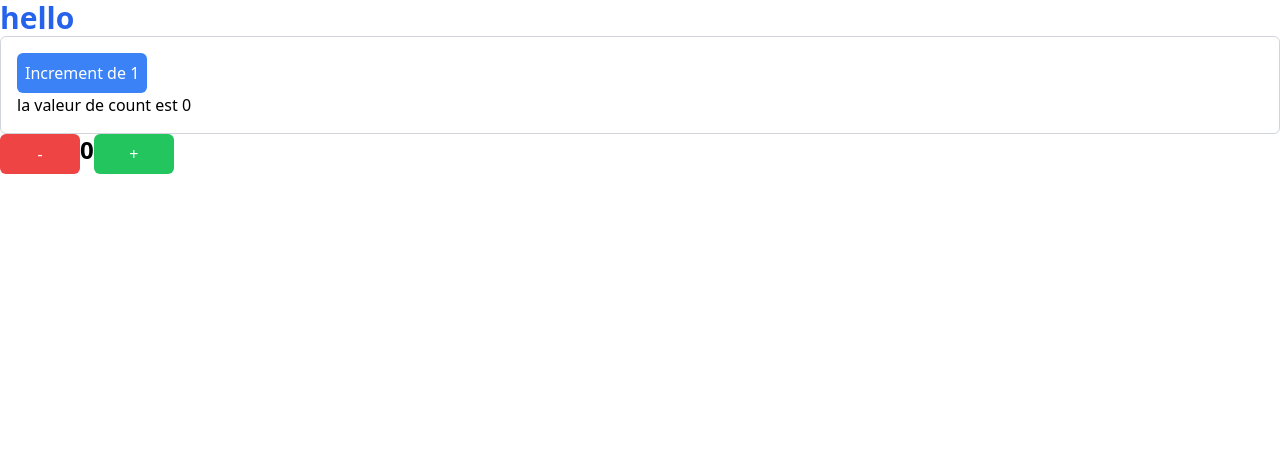
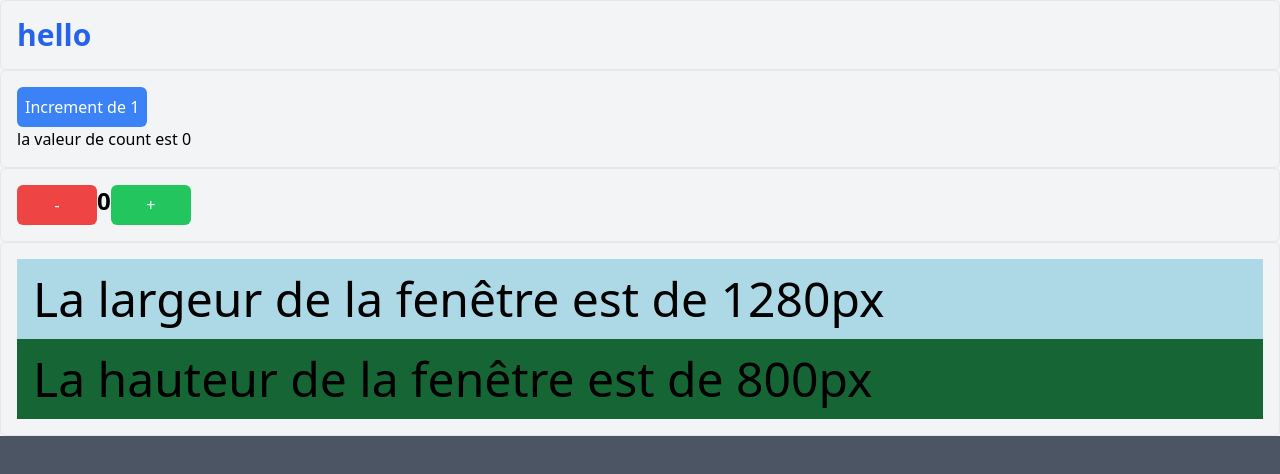
Before and after one commit to Sensy-gmn/premiere-semaine-react, a React (Vite) app: page / in a window 1280 px wide. Shown: the top 474 px of the page. Built offline with nearby package versions, Linux system fonts and the light colour scheme.

Commit message:
useEffect actualization on resizing with / height

```diff
--- a/index.html
+++ b/index.html
@@ -7,7 +7,7 @@
 
         <title>Vite + React</title>
     </head>
-    <body>
+    <body class="bg-gray-600">
         <div id="root"></div>
         <script type="module" src="/src/main.jsx"></script>
     </body>
--- a/src/App.jsx
+++ b/src/App.jsx
@@ -1,14 +1,26 @@
 import Card from "./Components/Card";
 import MagicCounter from "./Components/MagicCounter";
+import ResponsiveBackground from "./Components/ResponsiveBackground";
+import Section from "./Components/Templates/Section";
 import Title from "./Components/Templates/Title";
-
 function App() {
     return (
-        <div className="container mx-auto">
-            <Title title="hello" />
-            <Card />
+        <div className="container mx-auto bg-gray-100">
+            <Section>
+                <Title title="hello" />
+            </Section>
 
-            <MagicCounter />
+            <Section>
+                <Card />
+            </Section>
+
+            <Section>
+                <MagicCounter />
+            </Section>
+
+            <Section>
+                <ResponsiveBackground />
+            </Section>
         </div>
     );
 }
--- a/src/Components/Card.jsx
+++ b/src/Components/Card.jsx
@@ -8,7 +8,7 @@ export default function Card() {
     };
 
     return (
-        <div className="border border-gray-300 rounded-md p-4 ">
+        <>
             <button
                 onClick={handleClick}
                 className="bg-blue-500 text-white p-2 rounded-md"
@@ -16,6 +16,6 @@ export default function Card() {
                 Increment de 1
             </button>
             <p>la valeur de count est {count}</p>
-        </div>
+        </>
     );
 }
--- /dev/null
+++ b/src/Components/ResponsiveBackground.jsx
@@ -0,0 +1,39 @@
+import { useEffect, useState } from "react";
+export default function ResponsiveBackground() {
+    const [width, setWidth] = useState(0);
+    const [height, setHeight] = useState(0);
+
+    const handleResize = () => {
+        setWidth(window.innerWidth);
+        setHeight(window.innerHeight);
+    };
+
+    useEffect(() => {
+        handleResize();
+        window.addEventListener("resize", handleResize);
+
+        return () => {
+            window.removeEventListener("resize", handleResize);
+        };
+    }, []);
+
+    const widthBackgroundColor = width >= 800 ? "bg-[#ADD8E6]" : "bg-[#FFC0CB]";
+
+    const heightBackgroundColor =
+        height >= 600 ? "bg-green-800" : "bg-yellow-500";
+
+    return (
+        <>
+            <div className={`${widthBackgroundColor} p-4`}>
+                <p className="text-5xl">
+                    La largeur de la fenêtre est de {width}px
+                </p>
+            </div>
+            <div className={`${heightBackgroundColor} p-4`}>
+                <p className="text-5xl">
+                    La hauteur de la fenêtre est de {height}px
+                </p>
+            </div>
+        </>
+    );
+}
--- /dev/null
+++ b/src/Components/Templates/Section.jsx
@@ -0,0 +1,5 @@
+export default function Section({ children }) {
+    return (
+        <div className="p-4 rounded-md border border-gray-200">{children}</div>
+    );
+}
```
